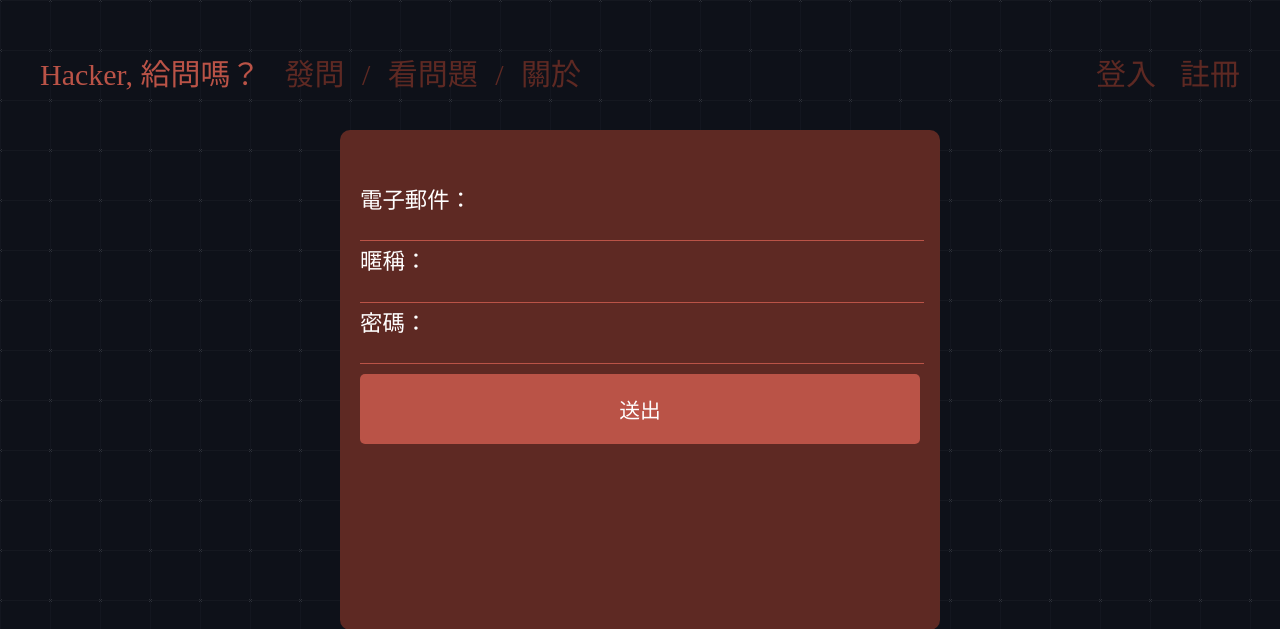
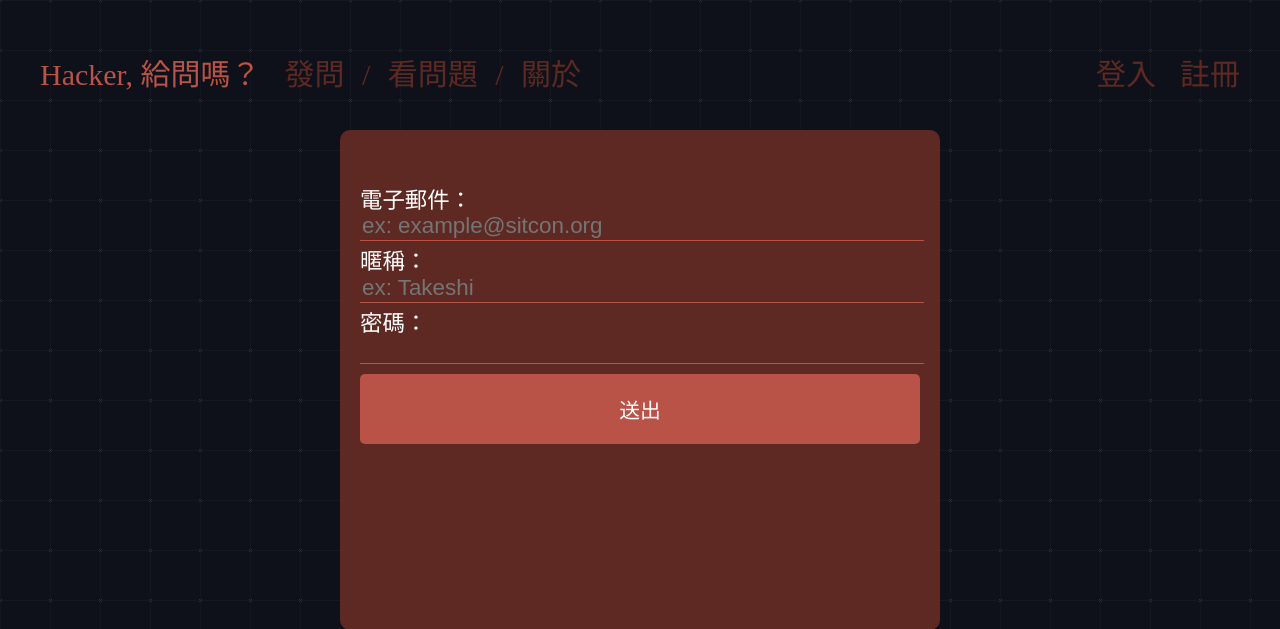
Before and after one commit to Yi-Tseng/SitconAskVote, a Django app: page /user/register in a window 1280 px wide. Shown: the top 629 px of the page. Run offline with Django 3.2, Linux system fonts and the light colour scheme.

Commit message:
change input, add prompt

```diff
--- a/users/templates/register.html
+++ b/users/templates/register.html
@@ -5,11 +5,11 @@
         {% csrf_token %}
         <div class="field">
             <h2>電子郵件：</h2>
-            <input name="email" type="text"/>
+            <input name="email" type="text" placeholder="ex: example@sitcon.org" />
         </div>
         <div class="field">
             <h2>暱稱：</h2>
-            <input name="nickname" type="text"/>
+            <input name="nickname" type="text"placeholder="ex: Takeshi" />
         </div>
         <div class="field">
             <h2>密碼：</h2>
```
